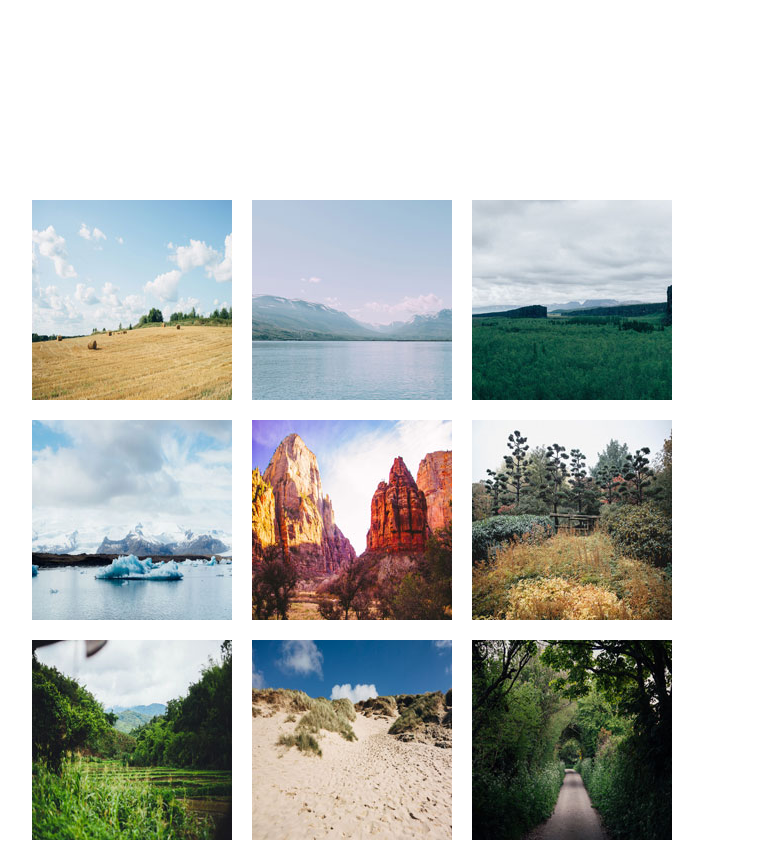
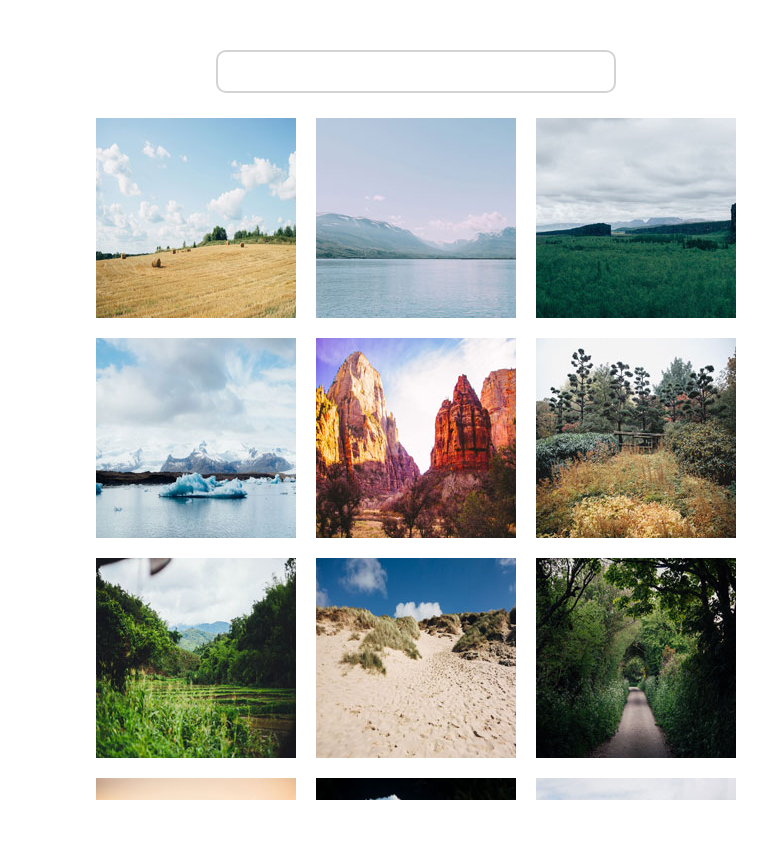
Before and after one commit to AlexEastwood/Web-Dev-Project-5, a plain HTML site: page index.html in a window 1280 px wide. Shown: the top 843 px of the page, without its empty margins (224-991 px from the left). After the commit the page ends 800 px from the top, so only its background shows below. Drawn offline with Linux system fonts and the light colour scheme.

Commit message:
finished mockup layout

```diff
--- a/index.html
+++ b/index.html
@@ -9,7 +9,7 @@
 </head>
 <body>
     <main>
-        <div class="searchbar"></div>
+        <input class="searchbar"></input>
         <div class="grid">
             <div class="grid-item-1"></div>
             <div class="grid-item-2"></div>
--- a/scss/_layout.scss
+++ b/scss/_layout.scss
@@ -2,30 +2,39 @@
     box-sizing: border-box;
 }
 body {
-
+    height: 100vh;
     display: flex;
     flex-direction: column;
-    height: 100vh;
     align-items: center;
 }
 main {
+    display: flex;
+    flex-direction: column;
+    align-items: center;
     height: 100%;
-    width: 60%;
+    width: 50%;
+}
+input {
+    &:focus {
+        outline: none;
+    }
 }
 
 .searchbar {
-    height: 200px;
-    width: auto;
+    margin: 50px auto 25px auto;
+    height: 50px;
+    width: 400px;
+    border: 2px lightgray solid;
+    border-radius: 10px;
 }
 .grid {
+    width: 100%;
     display: grid;
+    justify-content: center;
     grid-template-columns: repeat(auto-fill, 200px);
     grid-template-rows: repeat(auto-fill, 200px);
     height: 100%;
     grid-gap: 20px;
-}
-.grid-item {
-    background-color: blue;
 }
 
 @for $i from 1 through 12 {
```
Also changed, not shown: css/main.css, 1 other file.
